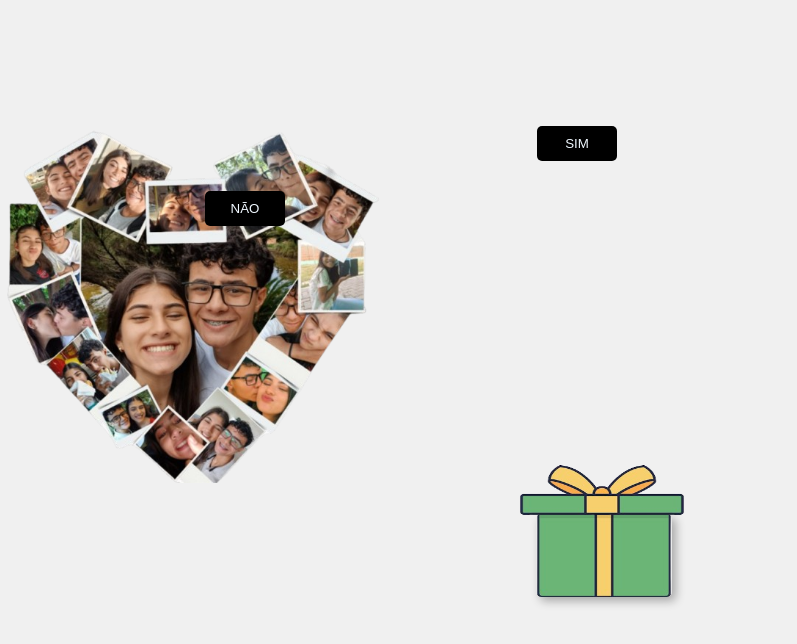
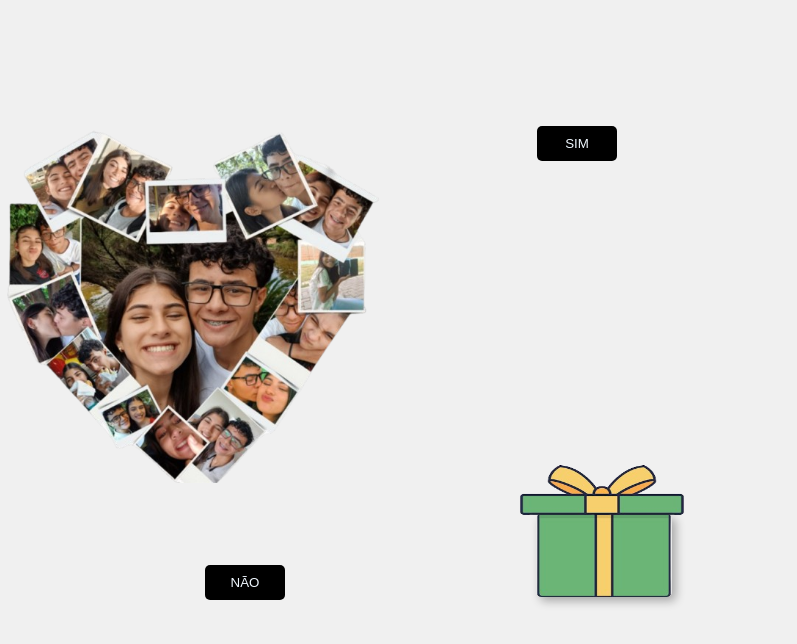
Before and after one commit to ThalyPKG/AMORZINHOOOO, a plain HTML site: page index.html in a window 1280 px wide. Shown: the full height of the page, 0-797 px from the left. Drawn offline with Linux system fonts and the light colour scheme.

Commit message:
Update estilo.css

```diff
--- a/estilo.css
+++ b/estilo.css
@@ -16,7 +16,7 @@
     padding: 10px;
     width: 80px;
     border-radius: 5px;
-    bottom: 574px;
+    bottom: 200px;
     left: 205px;
     position: fixed;
     z-index: 3;
```
